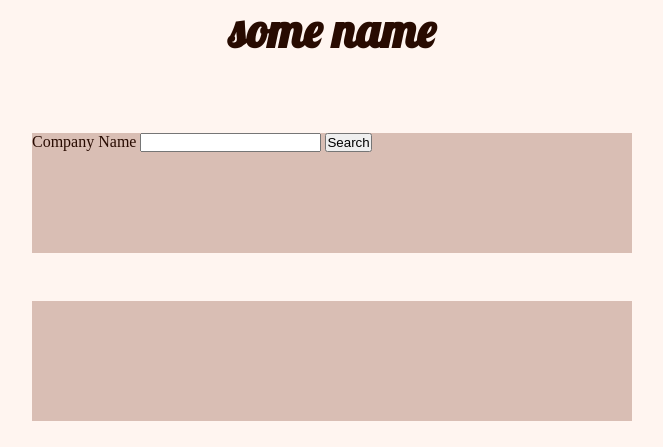
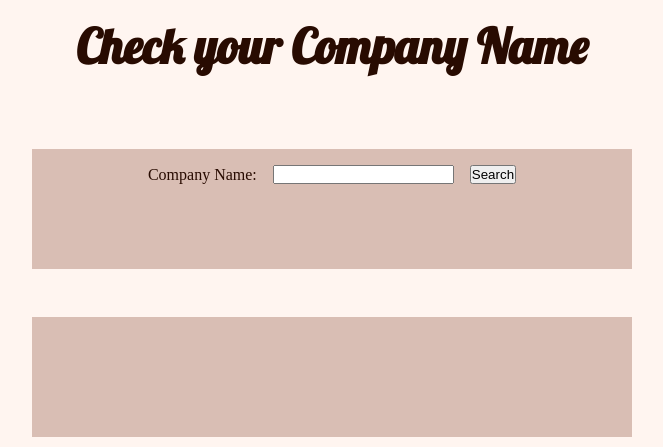
Before and after one commit to fac21/week2--Http-Project--AJMS, a plain HTML site: page index.html in a window 1280 px wide. Shown: the top 447 px of the page, without its empty margins (308-971 px from the left). Drawn offline with Linux system fonts and the light colour scheme.

Commit message:
Add margin-sm class

```diff
--- a/index.html
+++ b/index.html
@@ -16,14 +16,14 @@
           <il><a href="">About us</a></il>
         </ul>
       </nav> -->
-      <h1>some name</h1>
+      <h1 class="margin-sm">Check your Company Name</h1>
     </header>
     <main class="flex-column">
       <section class="content content__input">
-        <form class="input-search">
-          <label for="name">Company Name</label>
+        <form class="input-search flex-row">
+          <label class="margin-sm" for="name">Company Name:</label>
           <input type="text" name="name" id="name" required />
-          <input type="submit" value="Search" class="btn btn__search" />
+          <input type="submit" value="Search" class="btn btn__search margin-sm " />
         </form>
       </section>
 
@@ -31,7 +31,7 @@
         <output>
           <!-- <h2>Response</h2> -->
         </output>
-        <button id="btn__generate" class="btn btn__generate hidden">
+        <button id="btn__generate" class="btn btn__generate hidden margin-sm">
           Generate Logo
         </button>
       </section>
--- a/style.css
+++ b/style.css
@@ -89,3 +89,7 @@ h1, label, input p, p, h2 {
   align-self: center;
   word-wrap: normal;
 }
+
+.margin-sm {
+  margin: var(--gap-sm);
+}
```
